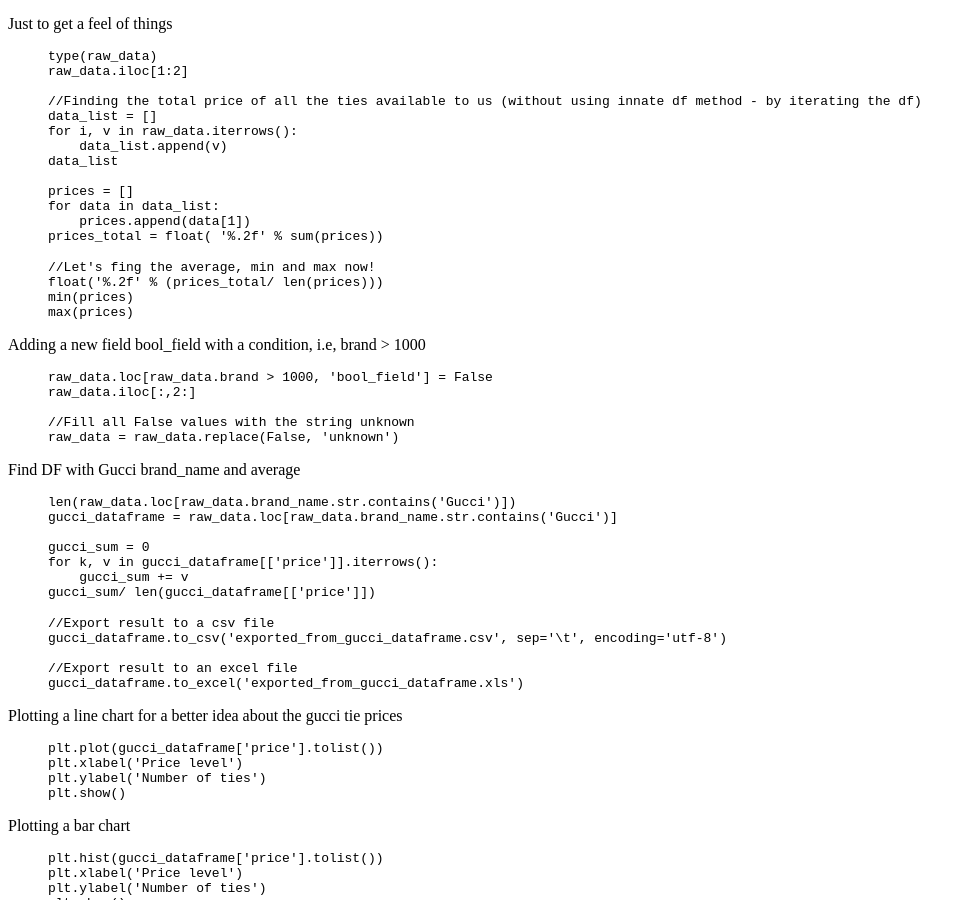
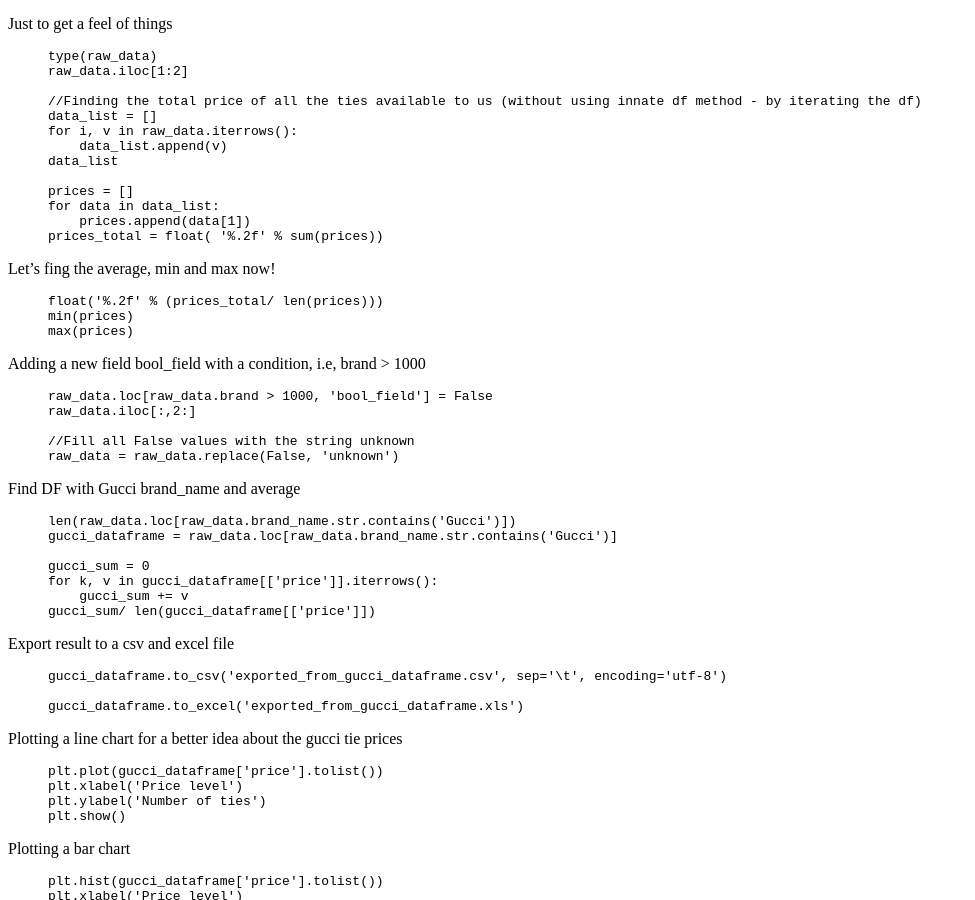
Before and after one commit to akhil-sreehari/akhil-sreehari-github.io, a Jekyll site: the page built from _posts/2017-03-30-Beauty-of-data.md, in a window 1280 px wide and 900 px high, scrolled down 586 px. Shown: the whole window, without its empty margins (0-975 px from the left). Built offline with Jekyll 4.4.1, drawn with Linux system fonts in a browser that asks for light colours.

Commit message:
committing tie analysis basics- 3

```diff
--- a/_posts/2017-03-30-Beauty-of-data.md
+++ b/_posts/2017-03-30-Beauty-of-data.md
@@ -45,8 +45,9 @@ for data in data_list:
 prices_total = float( '%.2f' % sum(prices))
 {% endhighlight %}
 
+Let's fing the average, min and max now!
+
 {% highlight js %}
-//Let's fing the average, min and max now!
 float('%.2f' % (prices_total/ len(prices)))
 min(prices)
 max(prices)
@@ -73,11 +74,11 @@ for k, v in gucci_dataframe[['price']].iterrows():
 gucci_sum/ len(gucci_dataframe[['price']])
 {% endhighlight %}
 
+Export result to a csv and excel file
+
 {% highlight js %}
-//Export result to a csv file
 gucci_dataframe.to_csv('exported_from_gucci_dataframe.csv', sep='\t', encoding='utf-8')
 
-//Export result to an excel file
 gucci_dataframe.to_excel('exported_from_gucci_dataframe.xls')
 {% endhighlight %}
 
```
